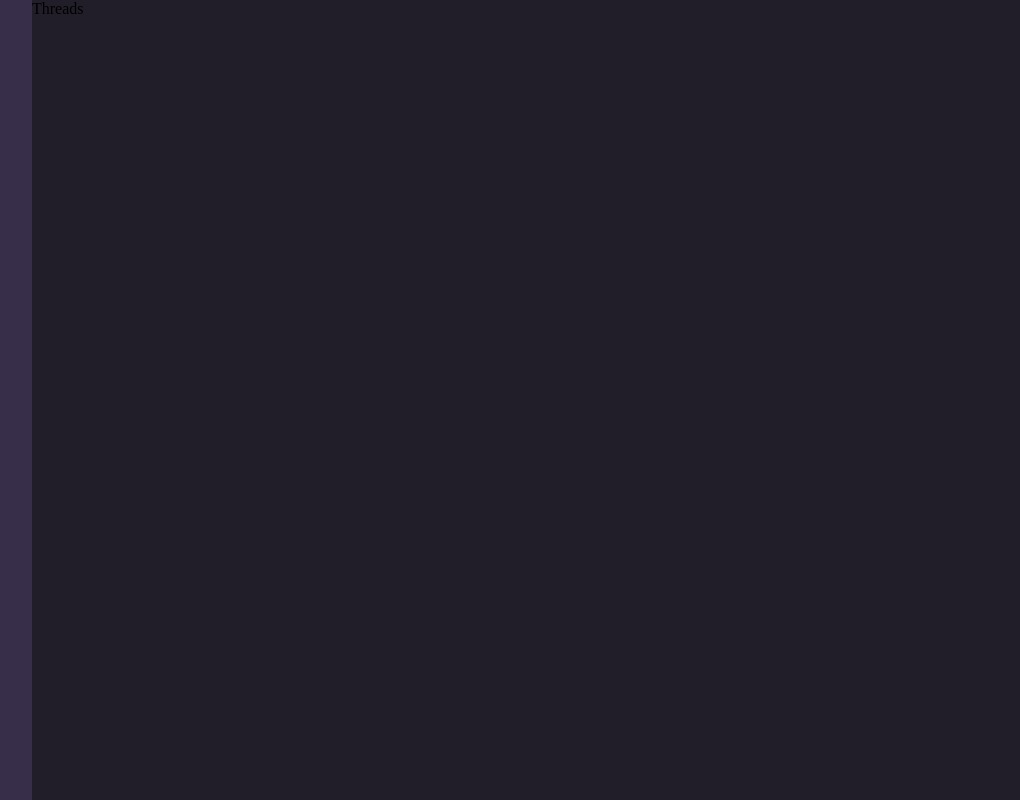
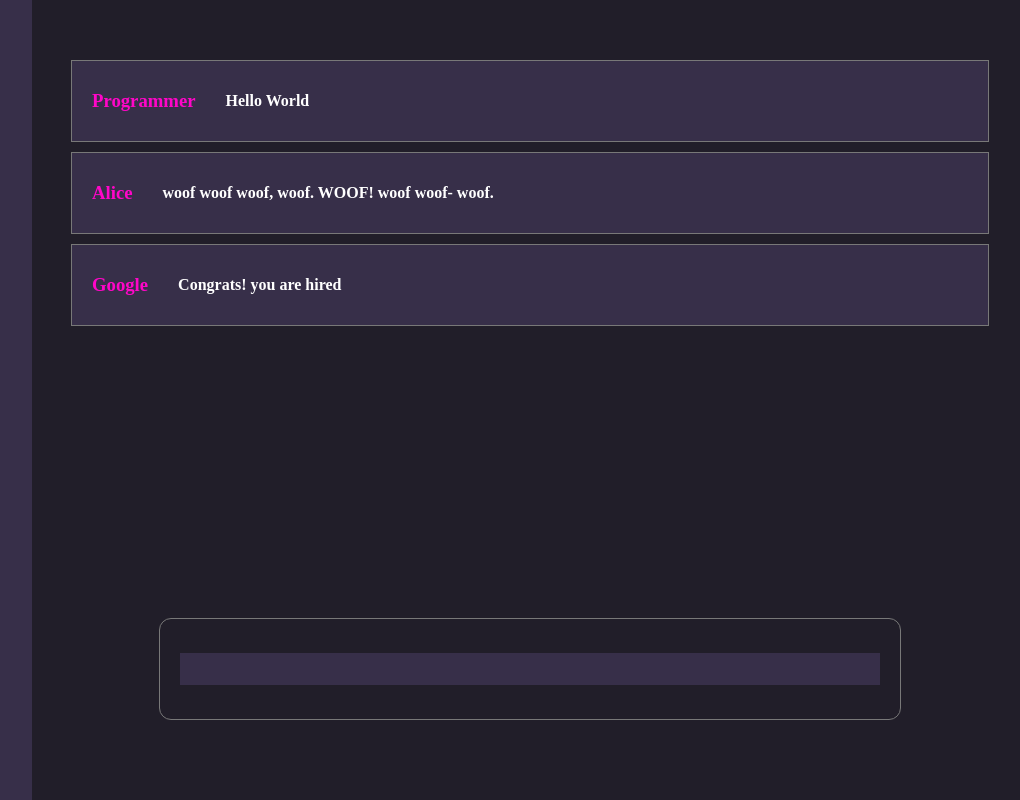
Before and after one commit to SageS3/ChatApp, a React (Create React App) app: page /dashboard in a window 1280 px wide. Shown: the whole page, without its empty margins (252-1272 px from the left). Built offline with nearby package versions, Linux system fonts and the light colour scheme; no server answers; sample sign-in values are in the browser's storage; the HTML template or start-up script is replaced by a standard one.

Commit message:
Added styles to Threads component

```diff
--- /dev/null
+++ b/src/components/Threads.css
@@ -0,0 +1,44 @@
+.threads-wrapper {
+  padding: 60px;
+  display: flex;
+  flex-direction: column;
+  align-items: center;
+  justify-content: flex-start;
+}
+.threads-wrapper .chat-container {
+  width: 100%;
+  height: 40px;
+  background-color: rgb(55, 47, 73);
+  display: flex;
+  flex-direction: row;
+  align-items: center;
+  justify-content: left;
+  padding: 20px;
+  border: 1px solid rgb(120, 120, 120);
+  margin-bottom: 10px;
+}
+.threads-wrapper .chat-container h3 {
+  padding-right: 30px;
+  color: rgb(255, 6, 200);
+}
+.threads-wrapper .input-wrapper {
+  width: 700px;
+  height: 100px;
+  border: 1px solid rgb(120, 120, 120);
+  border-radius: 12px;
+  display: flex;
+  justify-content: flex-start;
+  align-items: center;
+  padding: 0 20px 0 20px;
+  position: absolute;
+  bottom: 10%;
+}
+.threads-wrapper .input-wrapper input {
+  width: 100%;
+  height: 30px;
+  background-color: rgb(55, 47, 73);
+  border: none;
+  outline: none;
+  font-size: 1.2rem;
+  color: white;
+}/*# sourceMappingURL=Threads.css.map */
--- /dev/null
+++ b/src/components/Threads.scss
@@ -0,0 +1,47 @@
+.threads-wrapper {
+  padding: 60px;
+  display: flex;
+  flex-direction: column;
+  align-items: center;
+  justify-content: flex-start;
+
+  .chat-container {
+    width: 100%;
+    height: 40px;
+    background-color: rgb(55,47,73);
+    display: flex;
+    flex-direction: row;
+    align-items: center;
+    justify-content:left;
+    padding: 20px;
+    border: 1px solid rgb(120,120,120);
+    margin-bottom: 10px;
+    h3{
+      padding-right: 30px;
+      color: rgb(255,6,200)
+    }
+  }
+
+  .input-wrapper {
+    width: 700px;
+    height: 100px;
+    border: 1px solid rgb(120,120,120);
+    border-radius: 12px;
+    display: flex;
+    justify-content: flex-start;
+    align-items: center;
+    padding: 0 20px 0 20px;
+    position: absolute;
+    bottom:10%;
+
+    input {
+      width: 100%;
+      height: 30px;
+      background-color: rgb(55,47,73);
+      border: none;
+      outline: none;
+      font-size: 1.2rem;
+      color: white;
+    }
+  }
+}
--- a/src/components/Threads.tsx
+++ b/src/components/Threads.tsx
@@ -1,8 +1,29 @@
 import React from 'react'
+import './Threads.css'
 
 const Threads = () => {
+  const threads = [
+     {user:'Programmer', message: 'Hello World'},
+     {user:'Alice', message: 'woof woof woof, woof. WOOF! woof woof- woof.'},
+     {user: 'Google', message: 'Congrats! you are hired'}
+  ]
+
+  const chats = threads.map((chat, i) => {
+    return(
+      <div key={i} className='chat-container'>
+        <h3>{chat.user}</h3>
+        <p>{chat.message}</p>
+      </div>
+    )
+  })
+
   return (
-    <div>Threads</div>
+    <div className='threads-wrapper'>
+      {chats}
+      <div className='input-wrapper'>
+        <input></input>
+      </div>
+    </div>
   )
 }
 
--- a/src/components/dashboard/Dashboard.css
+++ b/src/components/dashboard/Dashboard.css
@@ -44,7 +44,7 @@
     background-color: rgb(55, 47, 73);
     grid-template-columns: 1fr;
     grid-template-rows: 0.4fr 4fr 1fr;
-    grid-template-areas: "navbar" "main" "input";
+    grid-template-areas: "navbar" "main" "main";
   }
   .user-dashboard .user-input input {
     width: 70%;
--- a/src/components/dashboard/Dashboard.scss
+++ b/src/components/dashboard/Dashboard.scss
@@ -51,7 +51,7 @@
     grid-template-rows: 0.4fr 4fr 1fr;
     grid-template-areas: 'navbar'
                          'main'
-                         'input';
+                         'main';
 
     .user-input{
       input{
```
Also changed, not shown: 2 other files (tests, documents, lock files or other folders).
